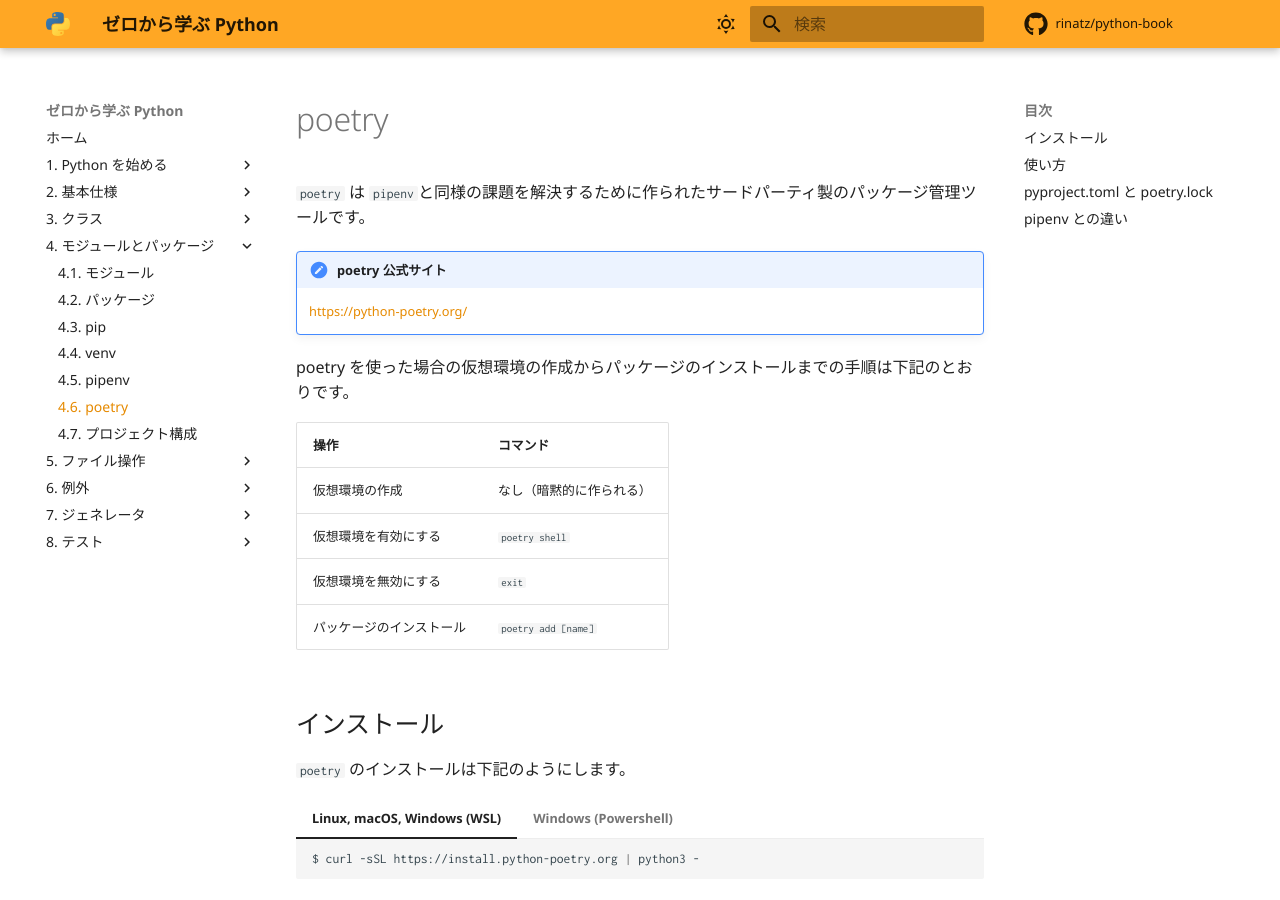
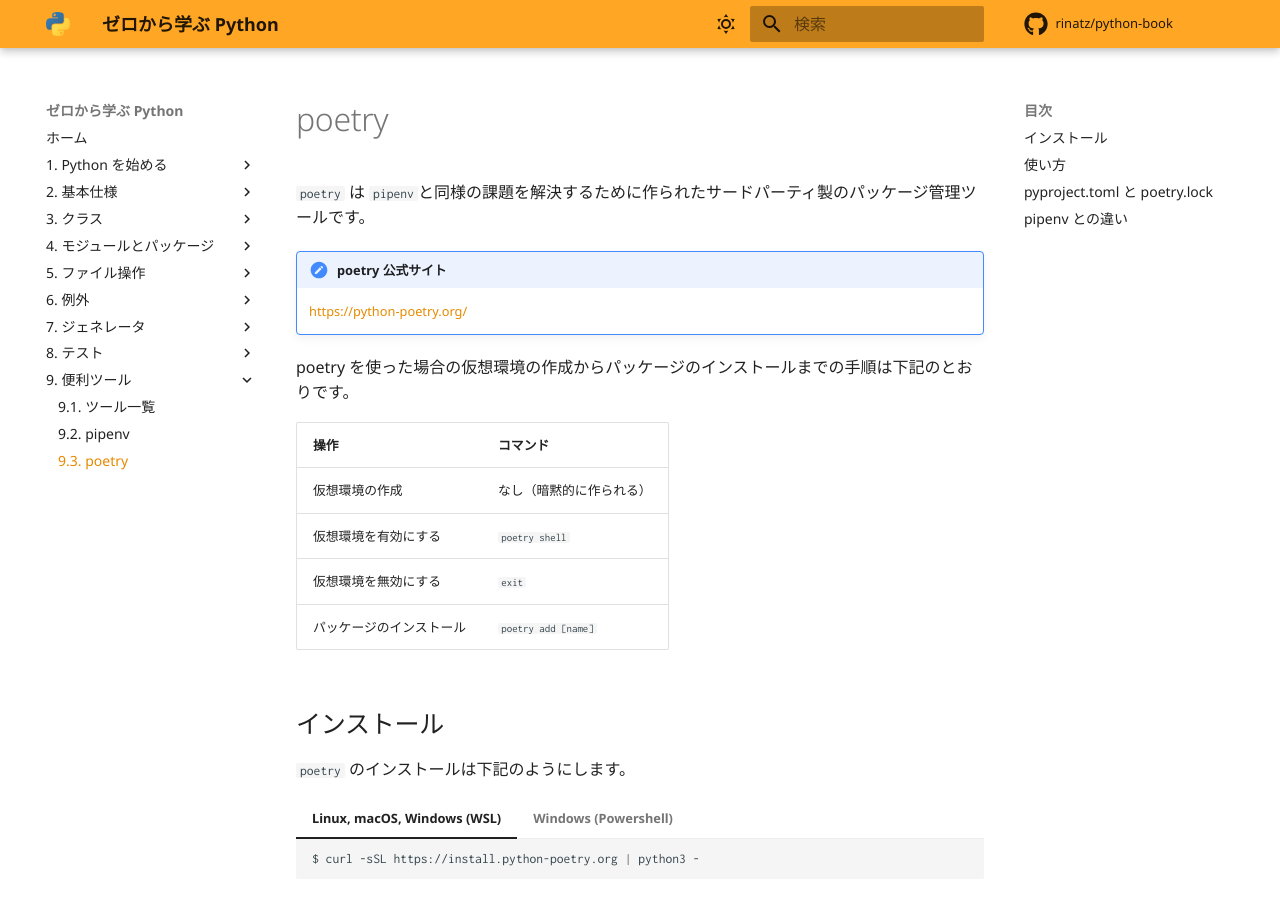
Before and after one commit to rinatz/python-book, an MkDocs documentation site: the page built from docs/ch09-03-poetry.md, in a window 1280 px wide and 900 px high. Built offline with MkDocs 1.6.1 and Material for MkDocs 9.7.7, drawn with Linux system fonts in a browser that asks for light colours; comment, search, counter and statistics services are not loaded; some of the changed lines change nothing that is shown.

Commit message:
Add descriptions about python tools

```diff
--- /dev/null
+++ b/docs/ch09-01-tools.md
@@ -0,0 +1,54 @@
+# ツール一覧
+
+Python には pip や venv 以外にも開発で使用するツールが多く存在しており、ネットで調べるときに混乱することが多いです。
+そこでどんなツールが使われているのかを整理して解説します。
+
+ネットで検索して見つかる Python ツールは、おおむね次の 3 つに分類されます。
+
+1. Python 自体のバージョンを管理する
+2. 仮想環境を管理する
+3. パッケージやパッケージ間の依存関係を管理する
+
+ツールによっては 2. と 3. の両方をサポートするようなツールもあるため、どういうシーンで利用すればよいのかがわかりにくいところがあります。
+
+ネットで検索して見つかるツールには次のようなものがあります。
+
+| ツール                        | Python バージョン管理 | 仮想環境管理                     | パッケージ管理                   | 依存関係解決       | ロックファイル生成 | パフォーマンス     | 備考                                                                                                        |
+| ----------------------------- | --------------------- | -------------------------------- | -------------------------------- | ------------------ | ------------------ | ------------------ | ----------------------------------------------------------------------------------------------------------- |
+| pyenv                         | :white_check_mark:    |                                  |                                  |                    |                    | :star:             | Python のバージョン管理                                                                                     |
+| [venv](./ch04-04-venv.md)     |                       | :white_check_mark:               |                                  |                    |                    | :star:             | Python 標準ライブラリ                                                                                       |
+| virtualenv                    |                       | :white_check_mark:               |                                  |                    |                    | :star::star:       | `venv` で代用可能。Python 3.3 以降、`venv` が標準ツールとして推奨され、ほとんどの用途で `virtualenv` は不要 |
+| [pip](./ch04-03-pip.md)       |                       |                                  | :white_check_mark:               |                    |                    | :star:             | Python 標準のパッケージ管理                                                                                 |
+| pip-tools                     |                       |                                  | :white_check_mark:               | :white_check_mark: | :white_check_mark: | :star:             | `requirements.txt` 強化                                                                                     |
+| pipx                          |                       |                                  | :white_check_mark:（グローバル） |                    |                    | :star::star:       | CLI ツール専用                                                                                              |
+| [pipenv](./ch09-02-pipenv.md) |                       | :white_check_mark:               | :white_check_mark:               | :white_check_mark: | :white_check_mark: |                    | 遅いため最近は非推奨気味                                                                                    |
+| [poetry](./ch09-03-poetry.md) |                       | :white_check_mark:               | :white_check_mark:               | :white_check_mark: | :white_check_mark: | :star::star:       | 近年の推奨ツール                                                                                            |
+| rye                           | :white_check_mark:    | :white_check_mark:               | :white_check_mark:               | :white_check_mark: | :white_check_mark: | :star::star:       | 試験的だが統合ツールとして注目                                                                              |
+| uv                            |                       | :white_check_mark:（内部で管理） | :white_check_mark:               | :white_check_mark: | :white_check_mark: | :star::star::star: | `pip-tools` の超高速代替                                                                                    |
+
+## どのツールを使うべきか
+
+どのツールを使う場合でも `requirements.txt` は生成しておくのがベターです
+（どのツールでも生成コマンドが用意されています）。
+`requirements.txt` があれば、Python の標準機能である pip を使ってパッケージのインストールができるようになるためです。
+
+`requirements.txt` さえ生成していれば、どのツールを使ってもよいですが、使い分けのおおまかな方針は次のようになります。
+
+### シンプルな開発
+
+- `venv` + `pip` （標準機能）
+- `pip-tools` （依存関係を固定したい場合）
+
+### より便利な管理を求める場合
+
+- `poetry` （仮想環境＋パッケージ管理）
+- `pipx` （CLI ツール管理）
+
+### 最新のトレンドを取り入れたい場合
+
+- `rye` （統合環境管理の試験的ツール）
+- `uv` （超高速なパッケージ管理）
+
+### Python のバージョン管理をしたい場合
+
+- `pyenv` （複数の Python バージョンを使いたい場合）
--- a/mkdocs.yml
+++ b/mkdocs.yml
@@ -76,8 +76,6 @@
     - 4.2. パッケージ: ch04-02-packages.md
     - 4.3. pip: ch04-03-pip.md
     - 4.4. venv: ch04-04-venv.md
-    - 4.5. pipenv: ch04-05-pipenv.md
-    - 4.6. poetry: ch04-06-poetry.md
     - 4.7. プロジェクト構成: ch04-07-project-structures.md
   - 5. ファイル操作:
     - 5.1. ファイル操作: ch05-01-files.md
@@ -91,3 +89,7 @@
   - 8. テスト:
     - 8.1. doctest: ch08-01-doctest.md
     - 8.2. pytest: ch08-02-pytest.md
+  - 9. 便利ツール:
+    - 9.1. ツール一覧: ch09-01-tools.md
+    - 9.2. pipenv: ch09-02-pipenv.md
+    - 9.3. poetry: ch09-03-poetry.md
```
Also changed, not shown: docs/ch09-02-pipenv.md (renamed from docs/ch04-05-pipenv.md), docs/ch09-03-poetry.md (renamed from docs/ch04-06-poetry.md).
